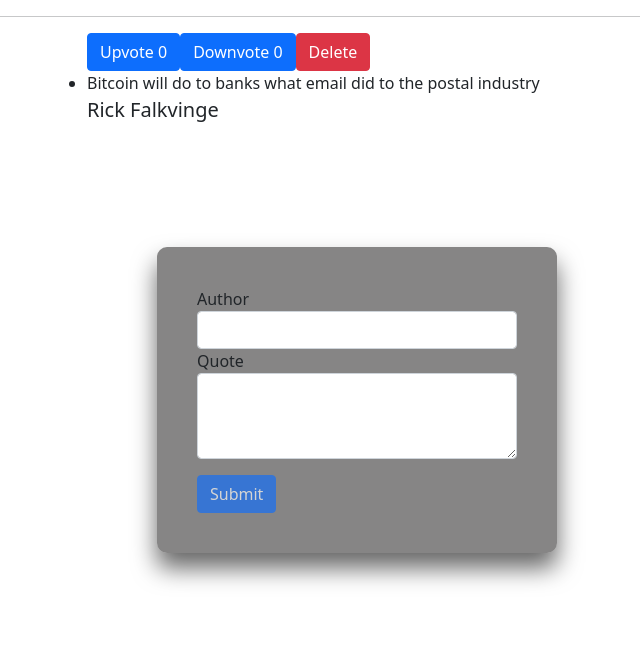
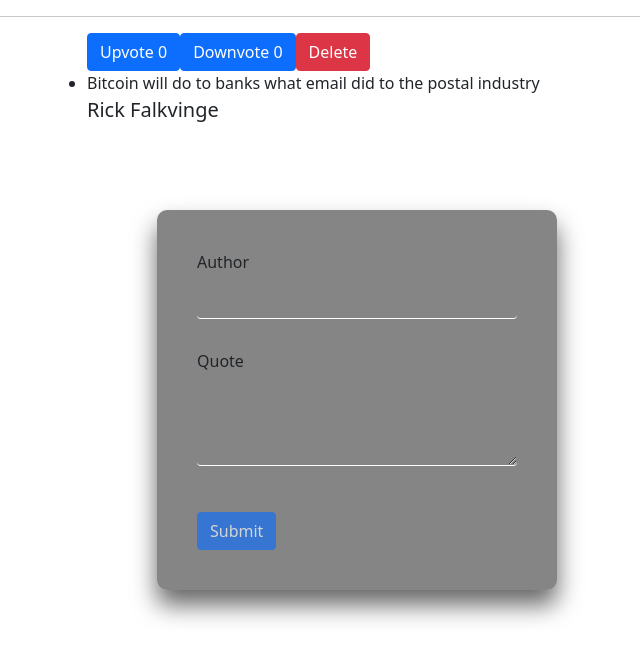
Before and after one commit to savanahatieno/quoteapp1, an Angular app: page / in a window 1280 px wide. Shown: the top 660 px of the page, without its empty margins (27-667 px from the left). Built offline with nearby package versions, Linux system fonts and the light colour scheme.

Commit message:
designed input section

```diff
--- a/src/app/quotes-form/quotes-form.component.css
+++ b/src/app/quotes-form/quotes-form.component.css
@@ -10,3 +10,19 @@
   box-shadow: 0 15px 25px rgba(0, 0, 0, 0.6);
   border-radius: 10px;
 }
+
+.form-group {
+  position: relative;
+}
+
+.form-control {
+  width: 100%;
+  padding: 10px 0;
+  font-size: 16px;
+  color: #fff;
+  margin-bottom: 30px;
+  border: none;
+  border-bottom: 1px solid #fff;
+  outline: none;
+  background: transparent;
+}
```
